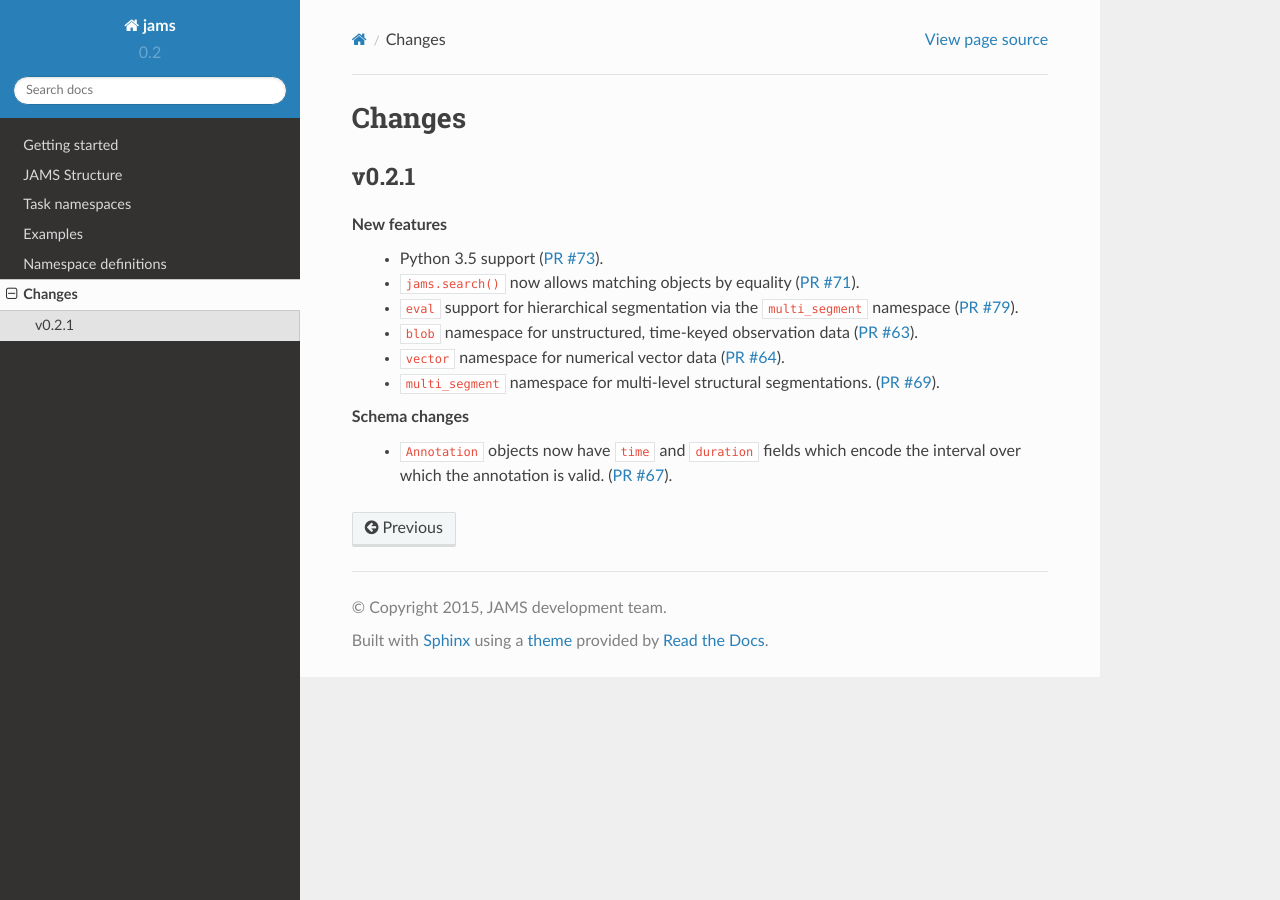
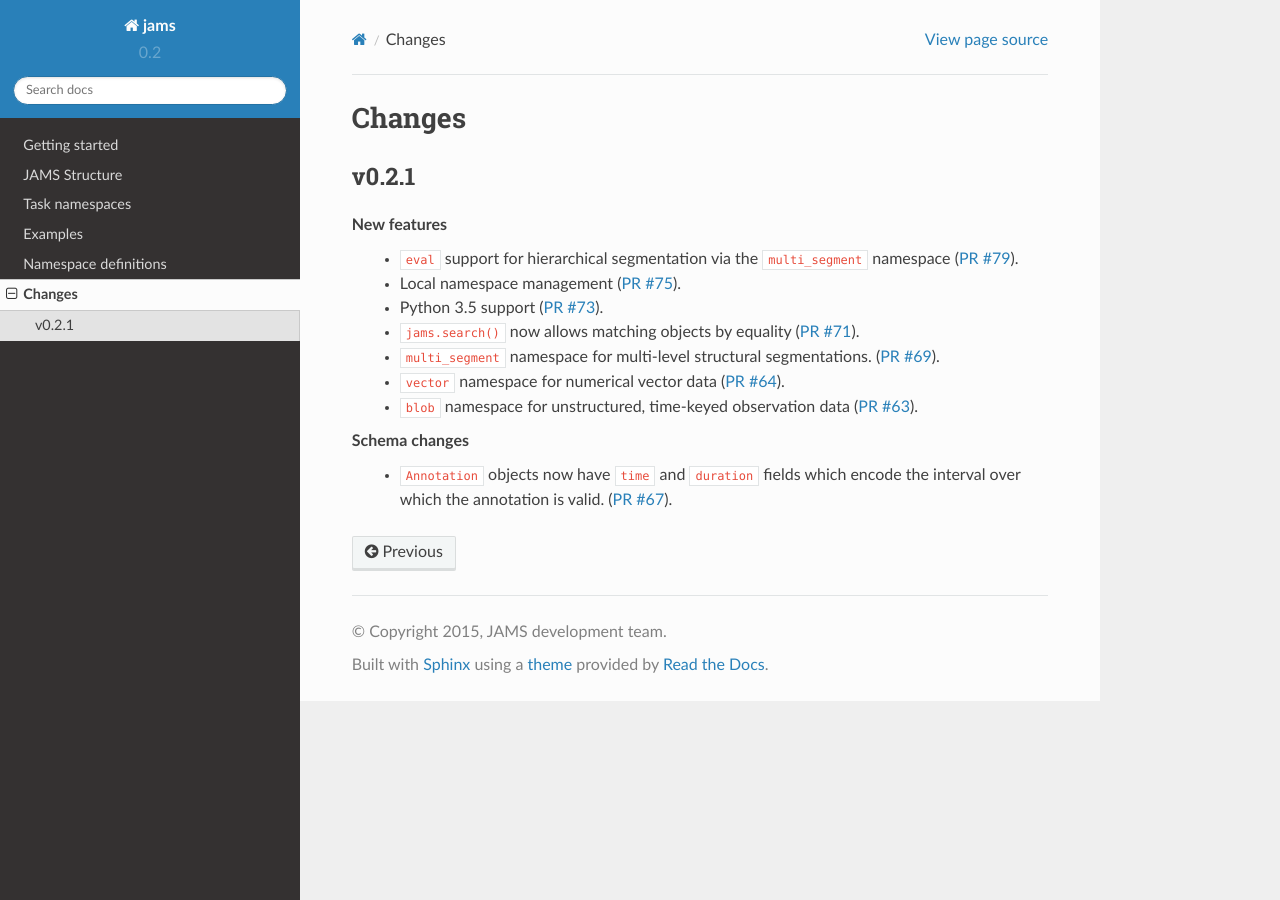
Before and after one commit to marl/jams, a Sphinx documentation site: the page built from docs/changes.rst, in a window 1280 px wide. Built offline with Sphinx 7.4.7 and the Read the Docs theme 2.0.0, drawn with Linux system fonts in a browser that asks for light colours.

Commit message:
more docs updates

```diff
--- a/docs/changes.rst
+++ b/docs/changes.rst
@@ -4,18 +4,20 @@ Changes
 v0.2.1
 ------
 New features
+  - ``eval`` support for hierarchical segmentation via the ``multi_segment`` namespace
+    (`PR #79 <https://github.com/marl/jams/pull/79>`_).
+  - Local namespace management
+    (`PR #75 <https://github.com/marl/jams/pull/75>`_).
   - Python 3.5 support
     (`PR #73 <https://github.com/marl/jams/pull/73>`_).
   - ``jams.search()`` now allows matching objects by equality
     (`PR #71 <https://github.com/marl/jams/pull/71>`_).
-  - ``eval`` support for hierarchical segmentation via the ``multi_segment`` namespace
-    (`PR #79 <https://github.com/marl/jams/pull/79>`_).
+  - ``multi_segment`` namespace for multi-level structural segmentations.
+    (`PR #69 <https://github.com/marl/jams/pull/69>`_).
+  - ``vector`` namespace for numerical vector data
+    (`PR #64 <https://github.com/marl/jams/pull/64>`_).
   - ``blob`` namespace for unstructured, time-keyed observation data
     (`PR #63 <https://github.com/marl/jams/pull/63>`_).
-  - ``vector`` namespace for numerical vector data
-    (`PR #64 <https://github.com/marl/jams/pull/64>`_).
-  - ``multi_segment`` namespace for multi-level structural segmentations.
-    (`PR #69 <https://github.com/marl/jams/pull/69>`_).
 
 Schema changes
   - ``Annotation`` objects now have ``time`` and ``duration`` fields which encode the
```
